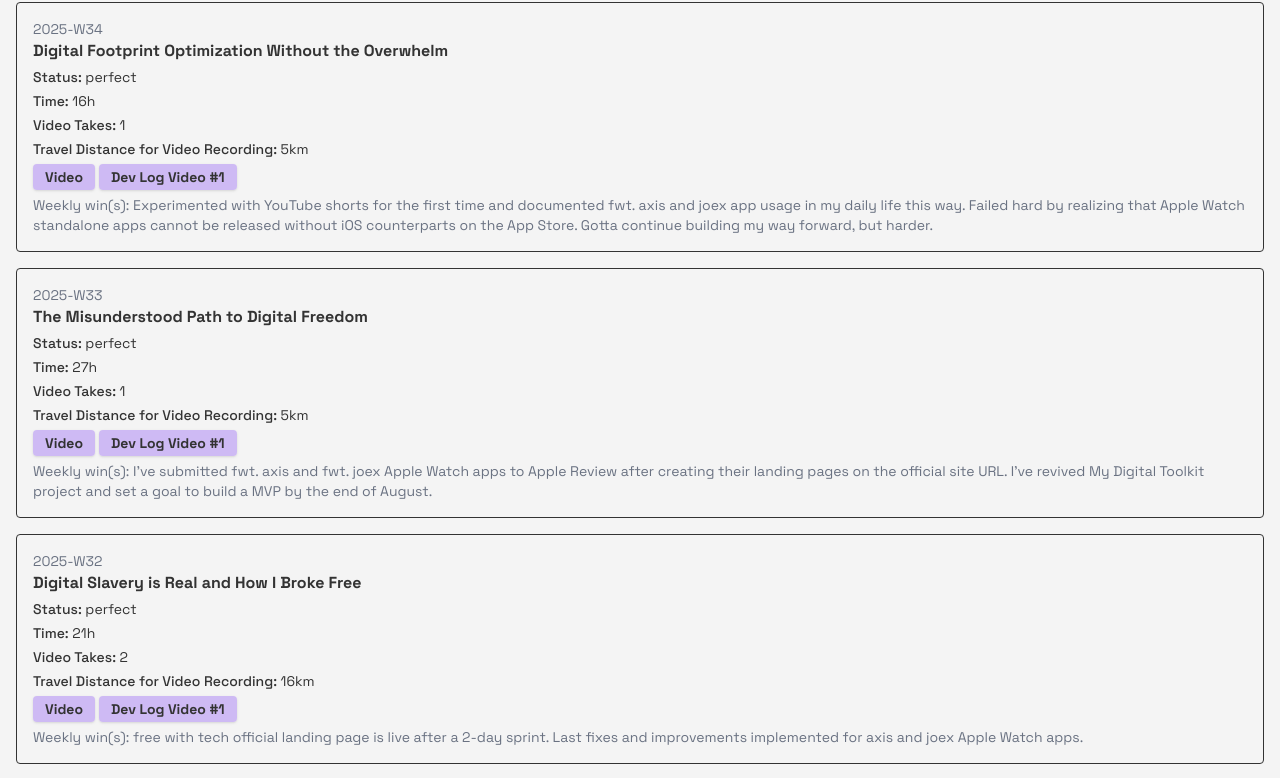
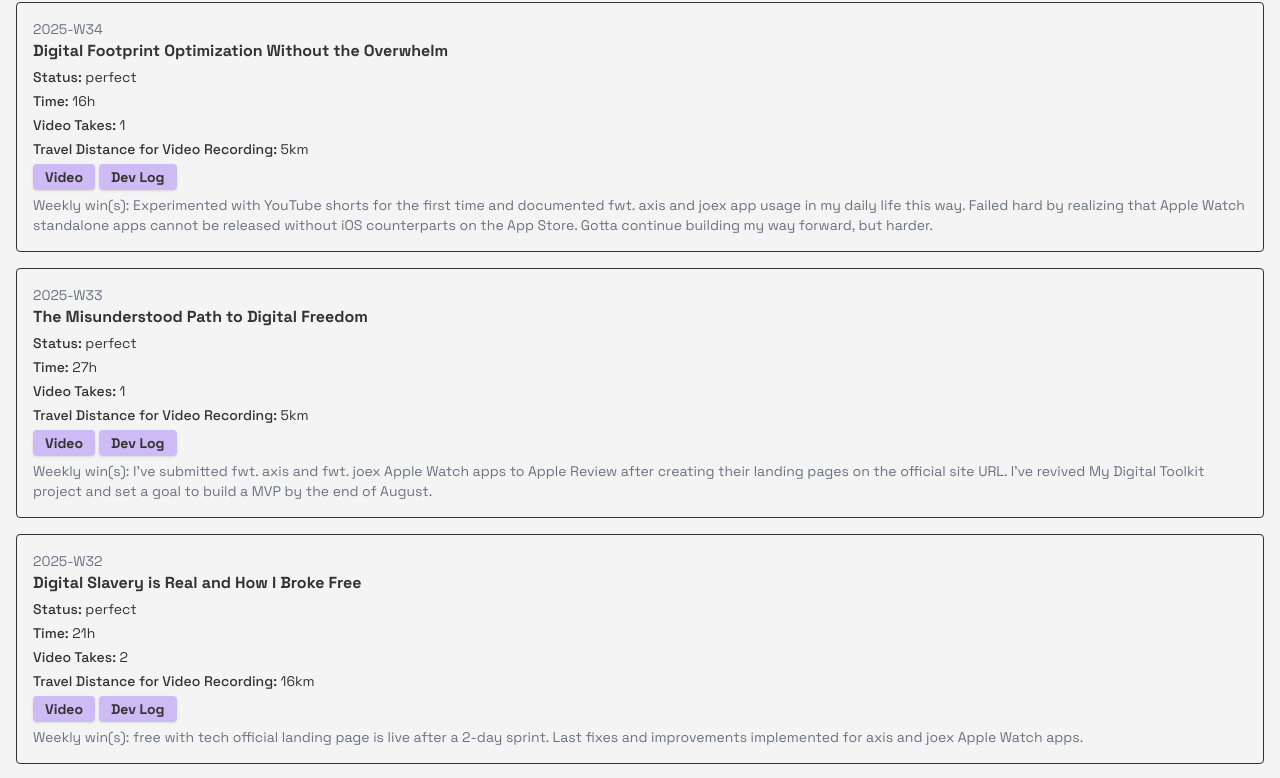
Before and after one commit to sampittko/creator-dashboard, a Next.js app: page / in a window 1280 px wide. Shown: the part 844-1622 px from the top of the page. Built offline with nearby package versions, Linux system fonts and the light colour scheme.

Commit message:
style: improves dev log buttons readability

```diff
--- a/app/page.tsx
+++ b/app/page.tsx
@@ -195,14 +195,15 @@ export default function DashboardPage() {
                   )}
                   {week.devLogVideo && (
                     <>
-                      {week.devLogVideo.urls.map((url, urlIndex) => (
+                      {week.devLogVideo.urls.map((url, urlIndex, urls) => (
                         <a
                           key={urlIndex}
                           href={url}
                           target="_blank"
                           className="text-sm bg-[#CEBAF4] hover:bg-transparent text-[#333] dark:hover:text-[#f4f4f4] hover:text-[#333] font-bold py-1 px-3 rounded shadow whitespace-nowrap"
                         >
-                          Dev Log Video #{urlIndex + 1}
+                          Dev Log
+                          {urls.length > 1 ? ` #${urlIndex + 1}` : ""}
                         </a>
                       ))}
                     </>
```
